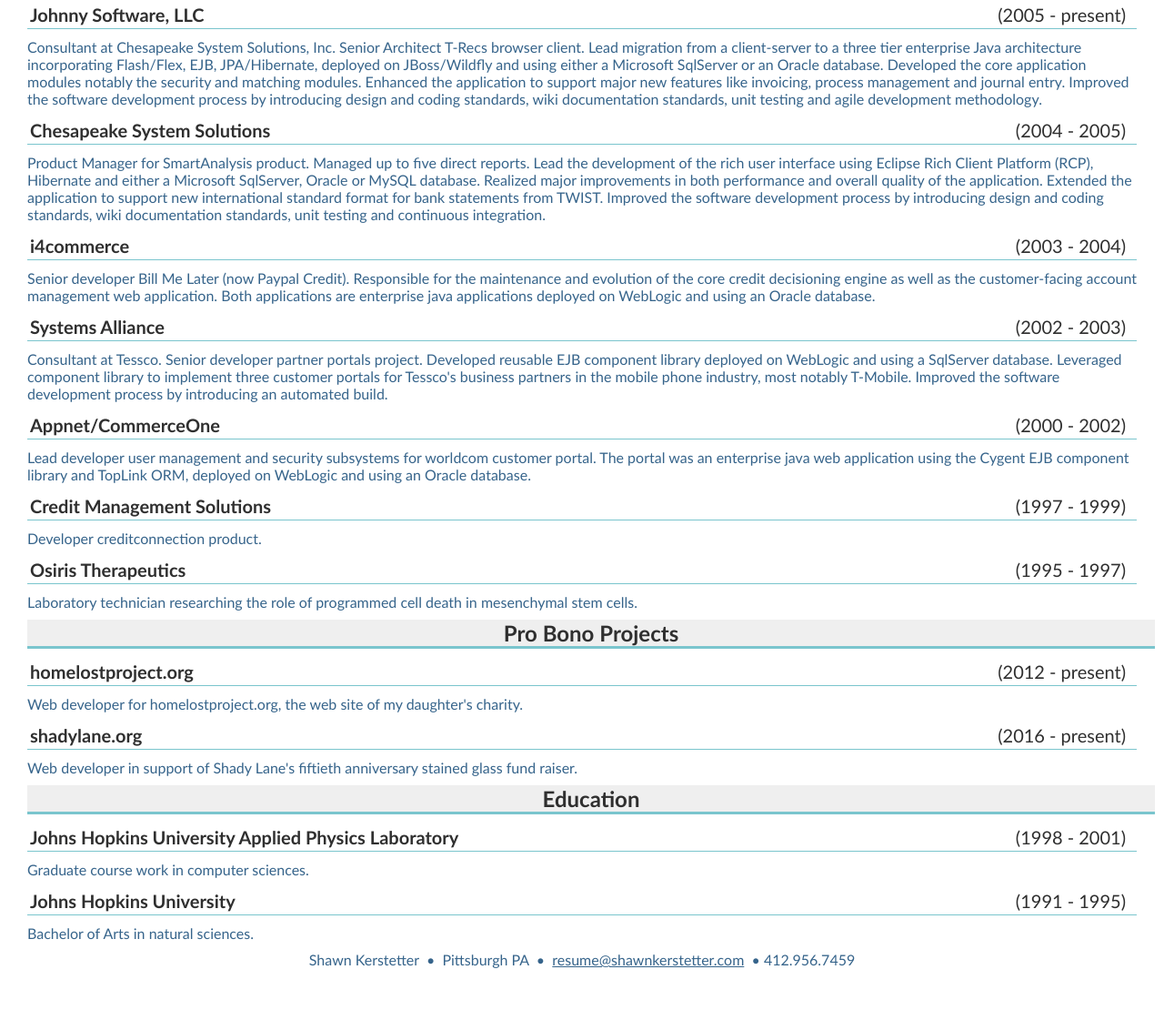
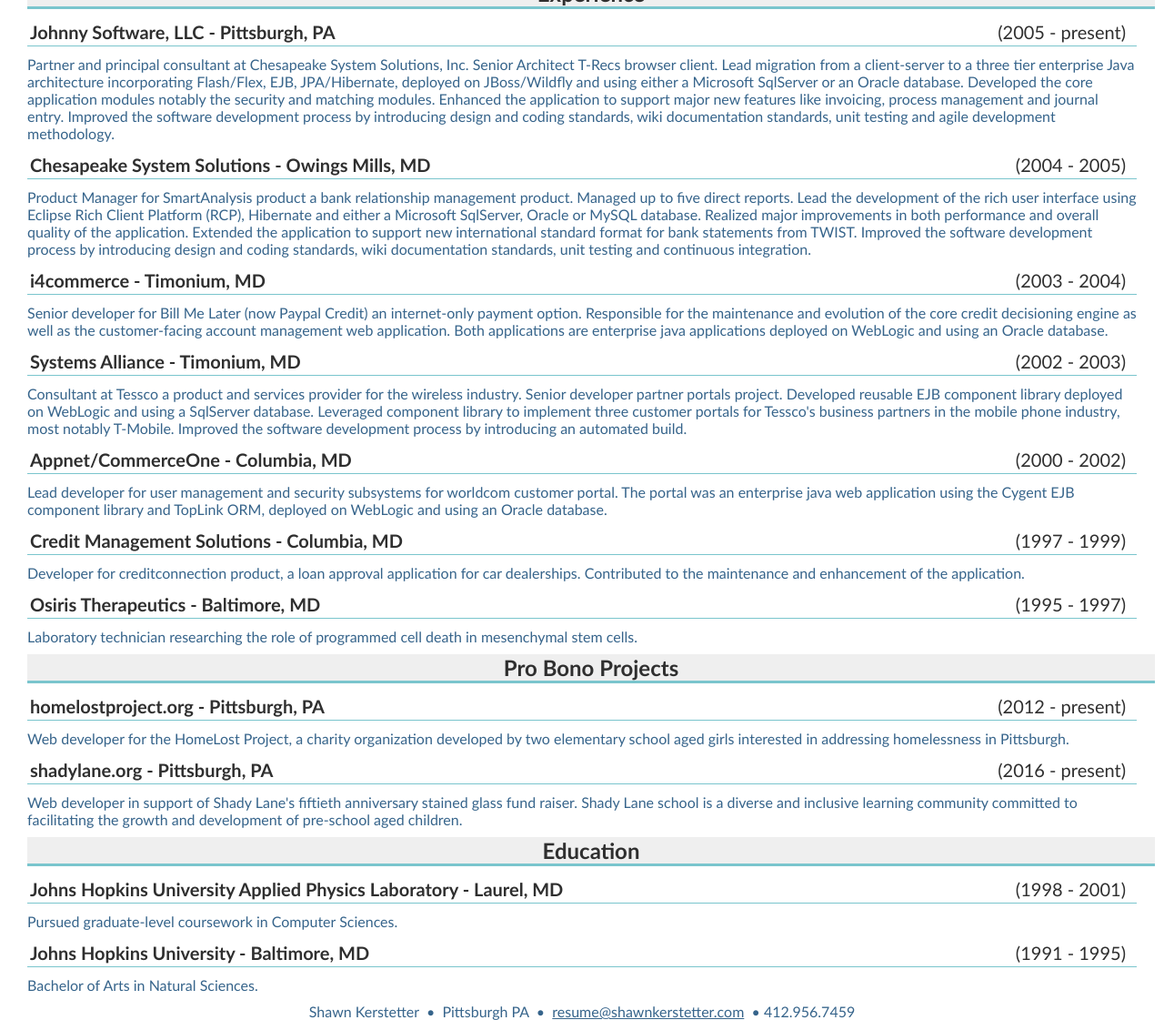
Before and after one commit to skerstetter/skerstetter.github.io, a plain HTML site: page shawn-kerstetter-resume.html in a window 1280 px wide. Shown: the part 269-1390 px from the top of the page at 91% size. Before the commit the page ends 1333 px from the top, so only its background shows below. Drawn offline with Linux system fonts and the light colour scheme.

Commit message:
Updates from JGB review

```diff
--- a/shawn-kerstetter-resume.html
+++ b/shawn-kerstetter-resume.html
@@ -4,7 +4,7 @@
 
         <meta http-equiv="Content-Type" content="text/html; charset=UTF-8">
         <meta name="description" content="The resume of Shawn Kerstetter a disciplined and self-motivated enterprise Java developer with twenty years of experience capable of providing proven technical leadership.">
-        <meta name="keywords" content="Enterprise,Java,Architect,Software,Developer,Pittsburgh,EJB,JPA,Hibernate,SQLServer,Oracle,JBoss,Wildfly,HTML5,Web Services,REST,SOAP,JMS">
+        <meta name="keywords" content="Enterprise,Java,Architect,Software,Developer,Pittsburgh,EJB,JPA,Hibernate,SQLServer,Oracle,JBoss,Wildfly,HTML5,Web Services,REST,SOAP,JMS,MySQL">
         <meta name="author" content="Shawn Kerstetter">
 
         <link rel="stylesheet" href="./css/resume.css">
@@ -33,7 +33,7 @@
 <!-- Objective -->
 <div class="section-header">Objective Summary</div>
 <div class="job-detail">
-  Disciplined, experienced and self-motivated professional who provides proven technical leadership to deliver quality products.
+  Disciplined, experienced and self-motivated professional who provides proven technical leadership to deliver high-quality enterprise Java software solutions.
   Equally comfortable working independently or as a member of a team.
   Capable of engaging all stake holders to determine product requirements.
   Enjoys mentoring junior members of the team.
@@ -42,18 +42,18 @@
 <!-- Experience -->
 <div class="section-header">Experience</div>
 
-<div><table class="job-header"><tr><td><a href="http://www.chessys.com/" target="_blank">Johnny&nbsp;Software,&nbsp;LLC</a></td><td class="job-tenure">(2005 - present)</td></tr></table></div>
+<div><table class="job-header"><tr><td><a href="http://www.chessys.com/" target="_blank">Johnny&nbsp;Software,&nbsp;LLC</a>&nbsp;&dash;&nbsp;Pittsburgh, PA</td><td class="job-tenure">(2005 - present)</td></tr></table></div>
 <div class="job-detail">
-  Consultant at Chesapeake System Solutions, Inc.  Senior Architect T-Recs browser client.
+  Partner and principal consultant at Chesapeake System Solutions, Inc.  Senior Architect T-Recs browser client.
   Lead migration from a client-server to a three tier enterprise Java architecture incorporating Flash/Flex, EJB, JPA/Hibernate, deployed on JBoss/Wildfly and using either a Microsoft SqlServer or an Oracle database.
   Developed the core application modules notably the security and matching modules.
   Enhanced the application to support major new features like invoicing, process management and journal entry.
   Improved the software development process by introducing design and coding standards, wiki documentation standards, unit testing and agile development methodology.
 </div>
 
-<div><table class="job-header"><tr><td><a href="http://www.chessys.com/" target="_blank">Chesapeake&nbsp;System&nbsp;Solutions</a></td><td class="job-tenure">(2004 - 2005)</td></tr></table></div>
+<div><table class="job-header"><tr><td><a href="http://www.chessys.com/" target="_blank">Chesapeake&nbsp;System&nbsp;Solutions</a>&nbsp;&dash;&nbsp;Owings Mills, MD</td><td class="job-tenure">(2004 - 2005)</td></tr></table></div>
 <div class="job-detail">
-  Product Manager for SmartAnalysis product.
+  Product Manager for SmartAnalysis product a bank relationship management product.
   Managed up to five direct reports.
   Lead the development of the rich user interface using Eclipse Rich Client Platform (RCP), Hibernate and either a Microsoft SqlServer, Oracle or MySQL database.
   Realized major improvements in both performance and overall quality of the application.
@@ -61,33 +61,34 @@
   Improved the software development process by introducing design and coding standards, wiki documentation standards, unit testing and continuous integration.
 </div>
 
-<div><table class="job-header"><tr><td><a href="https://www.paypalcredit.com/index.html" target="_blank">i4commerce</a></td><td class="job-tenure">(2003 - 2004)</td></tr></table></div>
+<div><table class="job-header"><tr><td><a href="https://www.paypalcredit.com/index.html" target="_blank">i4commerce</a>&nbsp;&dash;&nbsp;Timonium, MD</td><td class="job-tenure">(2003 - 2004)</td></tr></table></div>
 <div class="job-detail">
-  Senior developer Bill Me Later (now Paypal Credit).
+  Senior developer for Bill Me Later (now Paypal Credit) an internet-only payment option.
   Responsible for the maintenance and evolution of the core credit decisioning engine as well as the customer-facing account management web application.
   Both applications are enterprise java applications deployed on WebLogic and using an Oracle database.
 </div>
 
-<div><table class="job-header"><tr><td><a href="http://www.systemsalliance.com/" target="_blank">Systems Alliance</a></td><td class="job-tenure">(2002 - 2003)</td></tr></table></div>
+<div><table class="job-header"><tr><td><a href="http://www.systemsalliance.com/" target="_blank">Systems Alliance</a>&nbsp;&dash;&nbsp;Timonium, MD</td><td class="job-tenure">(2002 - 2003)</td></tr></table></div>
 <div class="job-detail">
-  Consultant at Tessco.  Senior developer partner portals project.
+  Consultant at Tessco a product and services provider for the wireless industry.
+  Senior developer partner portals project.
   Developed reusable EJB component library deployed on WebLogic and using a SqlServer database.
   Leveraged component library to implement three customer portals for Tessco's business partners in the mobile phone industry, most notably T-Mobile.
   Improved the software development process by introducing an automated build.
 </div>
 
-<div><table class="job-header"><tr><td><a href="https://en.wikipedia.org/wiki/Commerce_One" target="_blank">Appnet/CommerceOne</a></td><td class="job-tenure">(2000 - 2002)</td></tr></table></div>
+<div><table class="job-header"><tr><td><a href="https://en.wikipedia.org/wiki/Commerce_One" target="_blank">Appnet/CommerceOne</a>&nbsp;&dash;&nbsp;Columbia, MD</td><td class="job-tenure">(2000 - 2002)</td></tr></table></div>
 <div class="job-detail">
-  Lead developer user management and security subsystems for worldcom customer portal.
+  Lead developer for user management and security subsystems for worldcom customer portal.
   The portal was an enterprise java web application using the Cygent EJB component library and TopLink ORM, deployed on WebLogic and using an Oracle database.
 </div>
 
-<div><table class="job-header"><tr><td><a href="https://www.linkedin.com/company/cmsi" target="_blank">Credit Management Solutions</a></td><td class="job-tenure">(1997 - 1999)</td></tr></table></div>
+<div><table class="job-header"><tr><td><a href="https://www.linkedin.com/company/cmsi" target="_blank">Credit Management Solutions</a>&nbsp;&dash;&nbsp;Columbia, MD</td><td class="job-tenure">(1997 - 1999)</td></tr></table></div>
 <div class="job-detail">
-  Developer creditconnection product.
+  Developer for creditconnection product, a loan approval application for car dealerships.  Contributed to the maintenance and enhancement of the application.
 </div>
 
-<div><table class="job-header"><tr><td><a href="http://www.osiris.com/" target="_blank">Osiris Therapeutics</a></td><td class="job-tenure">(1995 - 1997)</td></tr></table></div>
+<div><table class="job-header"><tr><td><a href="http://www.osiris.com/" target="_blank">Osiris Therapeutics</a>&nbsp;&dash;&nbsp;Baltimore, MD</td><td class="job-tenure">(1995 - 1997)</td></tr></table></div>
 <div class="job-detail">
   Laboratory technician researching the role of programmed cell death in mesenchymal stem cells.
 </div>
@@ -95,20 +96,25 @@
 <!--  Pro Bono Projects -->
 <div class="section-header">Pro Bono Projects</div>
 
-<div><table class="job-header"><tr><td><a href="http://www.homelostproject.org/" target="_blank">homelostproject.org</a></td><td class="job-tenure">(2012 - present)</td></tr></table></div>
-<div class="job-detail">Web developer for homelostproject.org, the web site of my daughter's charity.</div>
+<div><table class="job-header"><tr><td><a href="http://www.homelostproject.org/" target="_blank">homelostproject.org</a>&nbsp;&dash;&nbsp;Pittsburgh, PA</td><td class="job-tenure">(2012 - present)</td></tr></table></div>
+<div class="job-detail">
+  Web developer for the HomeLost Project, a charity organization developed by two elementary school aged girls interested in addressing homelessness in Pittsburgh.
+</div>
 
-<div><table class="job-header"><tr><td><a href="http://www.shadylane.org/stained-glass-fundraiser.aspx" target="_blank">shadylane.org</a></td><td class="job-tenure">(2016 - present)</td></tr></table></div>
-<div class="job-detail">Web developer in support of Shady Lane's fiftieth anniversary stained glass fund raiser.</div>
+<div><table class="job-header"><tr><td><a href="http://www.shadylane.org/stained-glass-fundraiser.aspx" target="_blank">shadylane.org</a>&nbsp;&dash;&nbsp;Pittsburgh, PA</td><td class="job-tenure">(2016 - present)</td></tr></table></div>
+<div class="job-detail">
+  Web developer in support of Shady Lane's fiftieth anniversary stained glass fund raiser.
+  Shady Lane school is a diverse and inclusive learning community committed to facilitating the growth and development of pre-school aged children.
+ </div>
 
 <!-- Education -->
 <div class="section-header">Education</div>
 
-<div><table class="job-header"><tr><td><a href="http://www.jhuapl.edu/" target="_blank">Johns Hopkins University Applied Physics Laboratory</a></td><td class="job-tenure">(1998 - 2001)</td></tr></table></div>
-<div class="job-detail">Graduate course work in computer sciences.</div>
+<div><table class="job-header"><tr><td><a href="http://www.jhuapl.edu/" target="_blank">Johns Hopkins University Applied Physics Laboratory</a>&nbsp;&dash;&nbsp;Laurel, MD</td><td class="job-tenure">(1998 - 2001)</td></tr></table></div>
+<div class="job-detail">Pursued graduate-level coursework in Computer Sciences.</div>
 
-<div><table class="job-header"><tr><td><a href="https://www.jhu.edu/" target="_blank">Johns Hopkins University</a></td><td class="job-tenure">(1991 - 1995)</td></tr></table></div>
-<div class="job-detail">Bachelor of Arts in natural sciences.</div>
+<div><table class="job-header"><tr><td><a href="https://www.jhu.edu/" target="_blank">Johns Hopkins University</a>&nbsp;&dash;&nbsp;Baltimore, MD</td><td class="job-tenure">(1991 - 1995)</td></tr></table></div>
+<div class="job-detail">Bachelor of Arts in Natural Sciences.</div>
 
 <div class="contact-footer">
     Shawn&nbsp;Kerstetter
```
